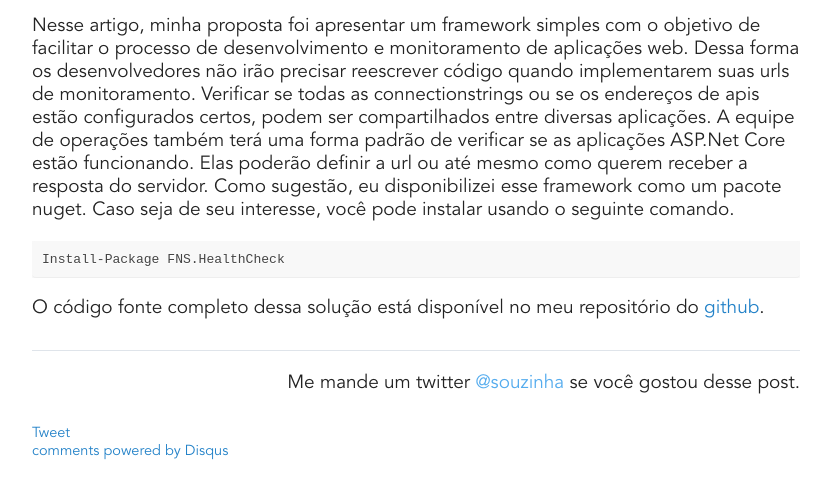
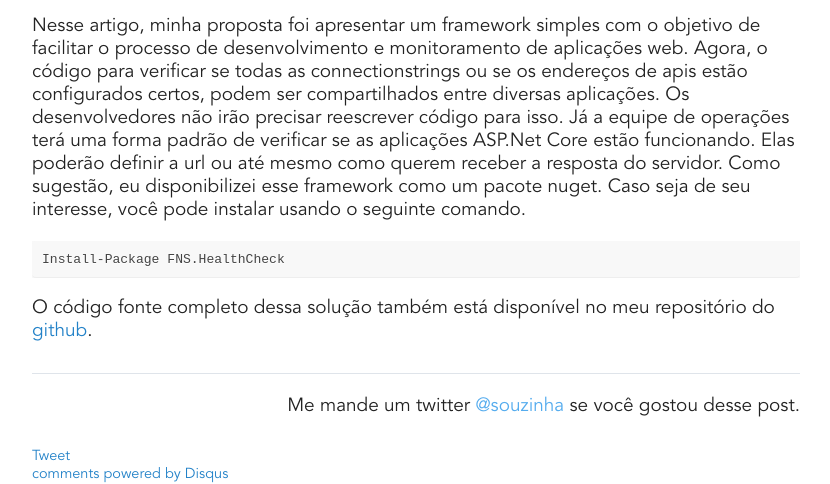
Before and after one commit to fabio-neves/fabio-neves.github.io, a Jekyll site: the page built from _posts/2019-08-21-health-check.md, in a window 1280 px wide and 900 px high, scrolled down 1492 px, cut to the strip 416-900 px from the top of the window. Shown: the whole strip, without its empty margins (224-1054 px from the left). Built offline with Jekyll 4.4.1, drawn with Linux system fonts in a browser that asks for light colours; comment, search, counter and statistics services are not loaded; before the commit the page ends 2369 px from its top, so only the background shows below that.

Commit message:
Fix Text

````diff
--- a/_posts/2019-08-21-health-check.md
+++ b/_posts/2019-08-21-health-check.md
@@ -29,12 +29,12 @@ Até agora, definimos o funcionamento principal do nosso framework. Vale explica
 
 <script src="https://gist.github.com/fabio-neves/b7071d9f079633c0daa53b83cfc69788.js"></script>
 
-Nesse artigo, minha proposta foi apresentar um framework simples com o objetivo de facilitar o processo de desenvolvimento e monitoramento de aplicações web. Dessa forma os desenvolvedores não irão precisar reescrever código quando implementarem suas urls de monitoramento. Verificar se todas as connectionstrings ou se os endereços de apis estão configurados certos, podem ser compartilhados entre diversas aplicações. A equipe de operações também terá uma forma padrão de verificar se as aplicações ASP.Net Core estão funcionando. Elas poderão definir a url ou até mesmo como querem receber a resposta do servidor. Como sugestão, eu disponibilizei esse framework como um pacote nuget. Caso seja de seu interesse, você pode instalar usando o seguinte comando.
+Nesse artigo, minha proposta foi apresentar um framework simples com o objetivo de facilitar o processo de desenvolvimento e monitoramento de aplicações web. Agora, o código para verificar se todas as connectionstrings ou se os endereços de apis estão configurados certos, podem ser compartilhados entre diversas aplicações. Os desenvolvedores não irão precisar reescrever código para isso. Já a equipe de operações terá uma forma padrão de verificar se as aplicações ASP.Net Core estão funcionando. Elas poderão definir a url ou até mesmo como querem receber a resposta do servidor. Como sugestão, eu disponibilizei esse framework como um pacote nuget. Caso seja de seu interesse, você pode instalar usando o seguinte comando.
 
 ```powershell
 Install-Package FNS.HealthCheck
 ```
- O código fonte completo dessa solução está disponível no meu repositório do [github][github]{:target="_blank"}.
+ O código fonte completo dessa solução também está disponível no meu repositório do [github][github]{:target="_blank"}.
 
 
 [github]: https://github.com/fabio-neves/HealthCheck
````
